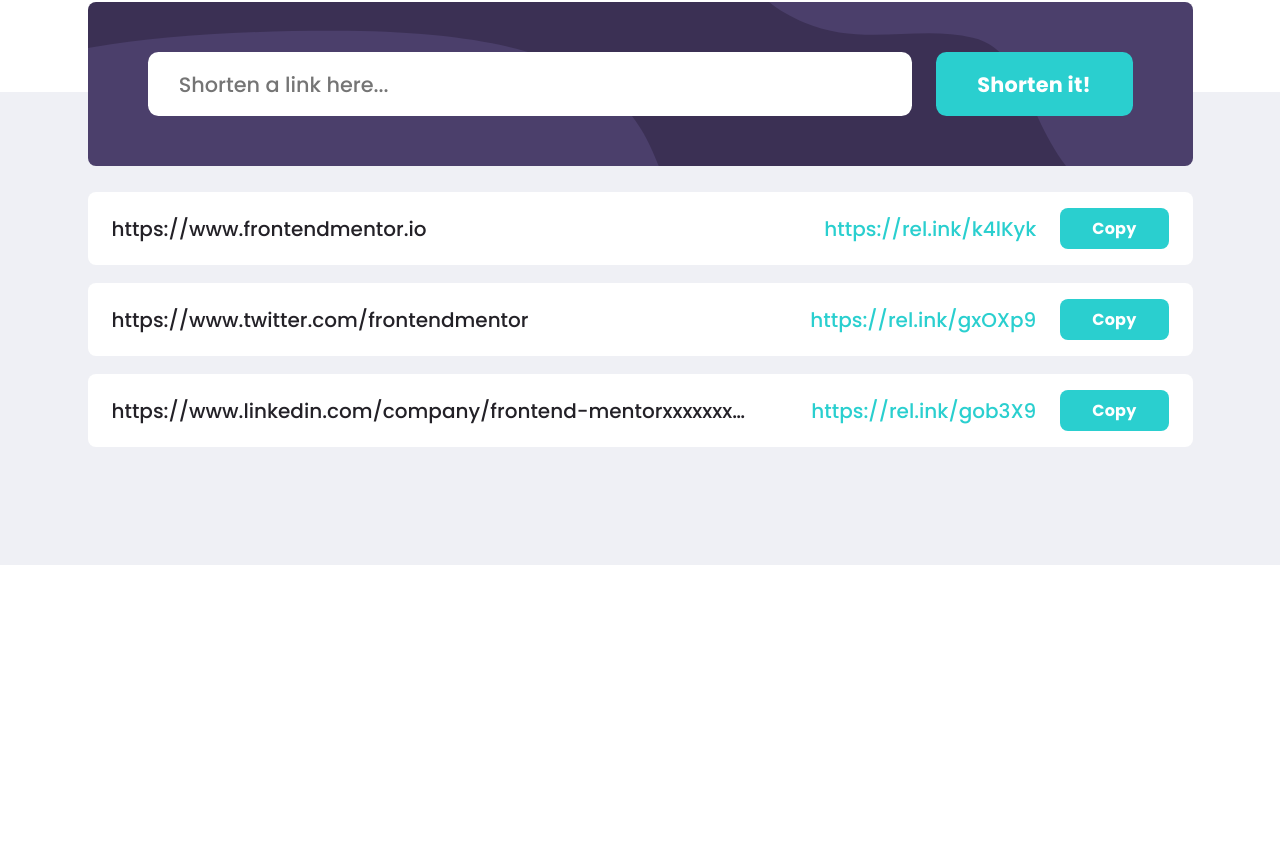
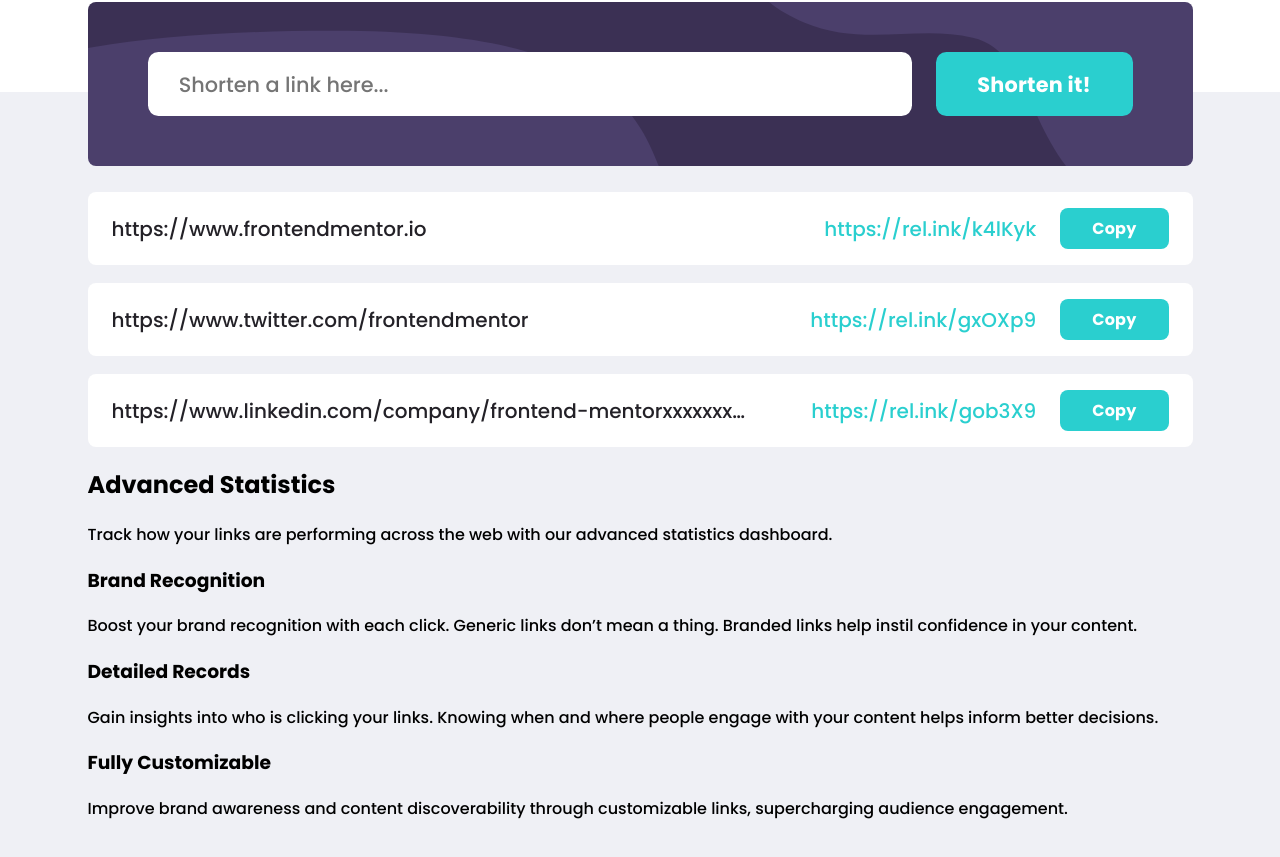
Before and after one commit to p-kosinski/url-shortening-api, a React (Create React App) app: page / in a window 1280 px wide. Shown: the part 717-1574 px from the top of the page. Before the commit the page ends 1282 px from the top, so only its background shows below. Built offline with nearby package versions, Linux system fonts and the light colour scheme.

Commit message:
Add StatisticSection html structure

```diff
--- a/src/components/features/MainSection/MainSection.js
+++ b/src/components/features/MainSection/MainSection.js
@@ -1,5 +1,6 @@
 import Container from '../../layout/Container/Container';
 import ShortenLinks from '../ShortenLinks/ShortenLinks';
+import StatisticsSection from '../StatisticsSection/StatisticsSection';
 
 import styles from './MainSection.module.scss';
 
@@ -7,6 +8,7 @@
   <section className={styles.component}>
     <Container>
       <ShortenLinks />
+      <StatisticsSection />
     </Container>
   </section>
 );
--- /dev/null
+++ b/src/components/features/StatisticsSection/StatisticsSection.js
@@ -0,0 +1,59 @@
+import styles from './StatisticsSection.module.scss';
+
+const StatisticsSection = () => (
+  <section className={styles.component}>
+    <div className={styles.heading}>
+      <h2>Advanced Statistics</h2>
+      <p>
+        Track how your links are performing across the web with our
+        advanced statistics dashboard.
+      </p>
+    </div>
+    <div className={styles.articlesWrapper}>
+      <article className={styles.card}>
+        <header className={styles.cardHeader}>
+          <div className={styles.icon}>
+
+          </div>
+        </header>
+        <section className={styles.cardContent}>
+          <h3>Brand Recognition</h3>
+          <p>
+            Boost your brand recognition with each click. Generic links don’t
+            mean a thing. Branded links help instil confidence in your content.
+          </p>
+        </section>
+      </article>
+      <article className={styles.card}>
+        <header className={styles.cardHeader}>
+          <div className={styles.icon}>
+
+          </div>
+        </header>
+        <section className={styles.cardContent}>
+          <h3>Detailed Records</h3>
+          <p>
+            Gain insights into who is clicking your links. Knowing when and where
+            people engage with your content helps inform better decisions.
+          </p>
+        </section>
+      </article>
+      <article className={styles.card}>
+        <header className={styles.cardHeader}>
+          <div className={styles.icon}>
+
+          </div>
+        </header>
+        <section className={styles.cardContent}>
+          <h3>Fully Customizable</h3>
+          <p>
+            Improve brand awareness and content discoverability through customizable
+            links, supercharging audience engagement.
+          </p>
+        </section>
+      </article>
+    </div>
+  </section>
+);
+
+export default StatisticsSection;
```
Also changed, not shown: src/components/features/StatisticsSection/StatisticsSection.module.scss (added).
